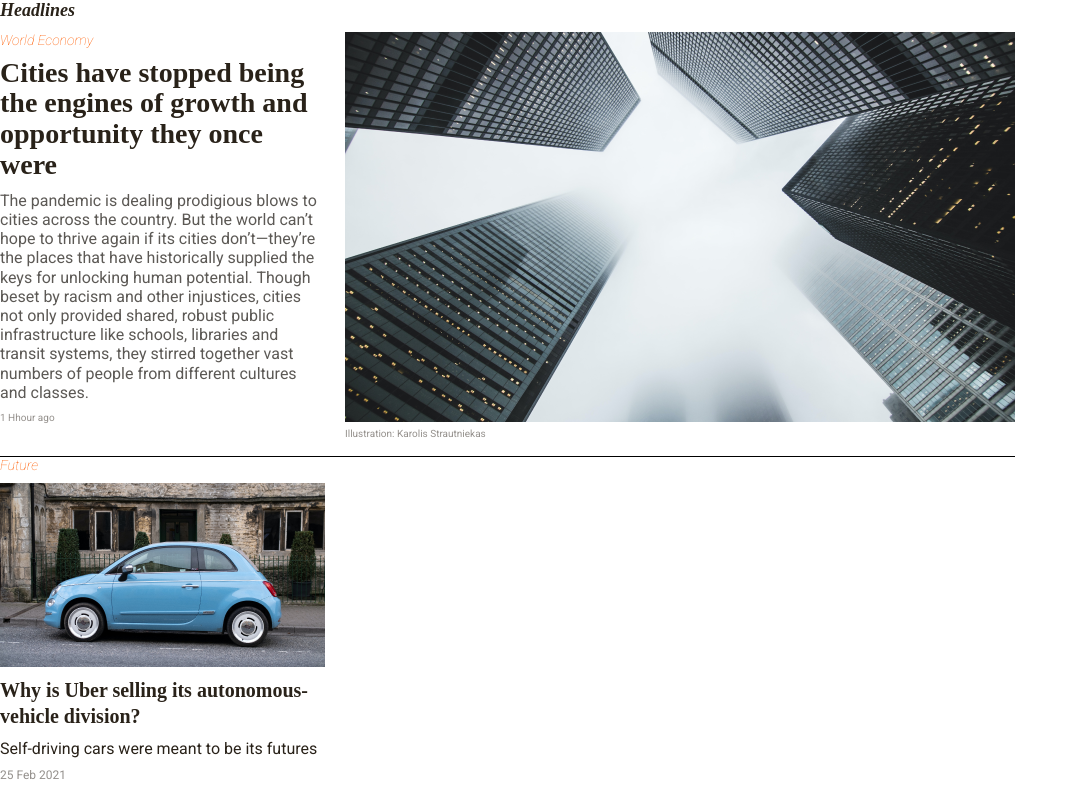
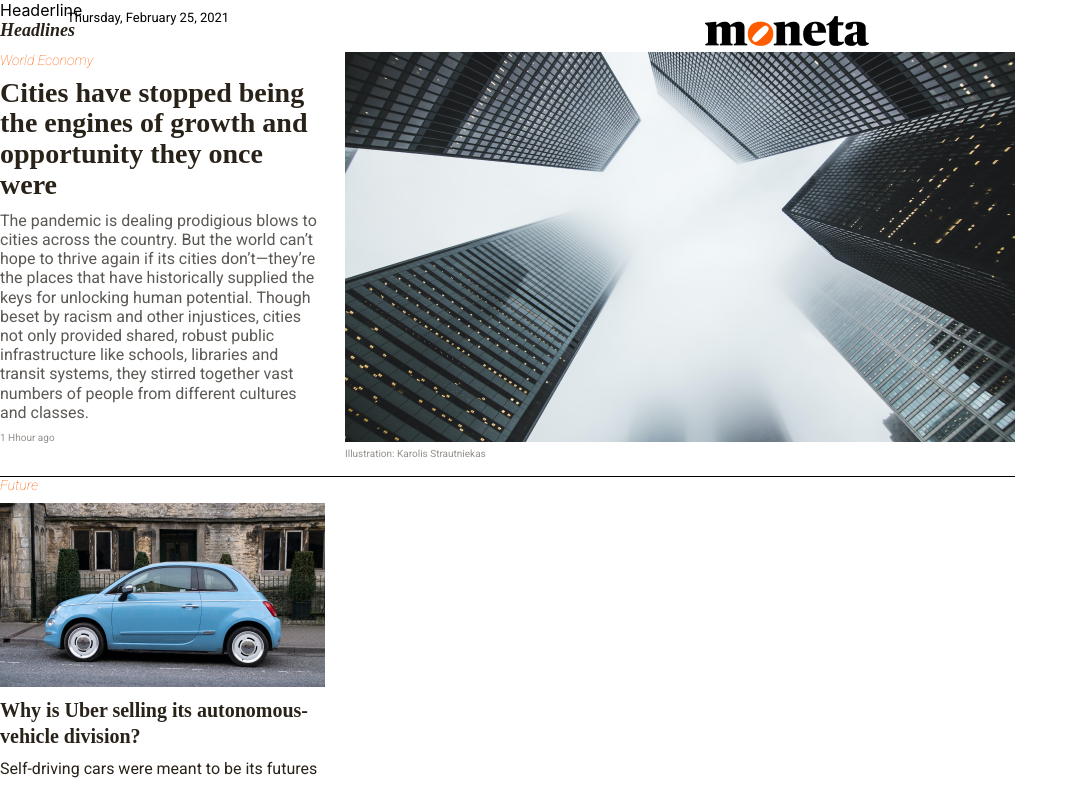
Before and after one commit to Parka/first-project, a React (Create React App) app: page / in a window 1280 px wide. Shown: the top 788 px of the page, without its empty margins (0-1078 px from the left). Built offline with nearby package versions, Linux system fonts and the light colour scheme.

Commit message:
avance header

```diff
--- a/src/App.js
+++ b/src/App.js
@@ -1,3 +1,4 @@
+import Header from "./components/Header";
 import HeadlineCard from "./components/HeadlineCard";
 import SidebarCard from "./components/SidebarCard";
 import VideoCardSmall from "./components/VideoCardSmall";
@@ -6,6 +7,7 @@ import VideoCardSmall from "./components/VideoCardSmall";
 function App() {
   return (
     <div>
+      <Header />
       <HeadlineCard headline="Headlines" tag="World Economy" header="Cities have stopped being the engines of
       growth and opportunity they once were" text="The pandemic is dealing prodigious blows to cities across the country. But the world can’t hope to thrive again if its cities don’t—they’re the places that have historically supplied the keys for unlocking human potential. Though beset by racism and other injustices, cities not only provided shared, robust public infrastructure like schools, libraries and transit systems, they stirred together vast numbers of people from different cultures
       and classes." time="1 Hhour ago" imgfooter="Illustration: Karolis Strautniekas"/>
--- /dev/null
+++ b/src/components/Header/index.js
@@ -0,0 +1,23 @@
+import styles from "./styles.module.css";
+const Header = (props) => {
+    return (
+        // hacer otro div para image , y date
+// necesito hacer otro div que englobe , search,login y button
+        <div className={styles.main} >
+
+            <div className={styles.date}>
+            <div className={styles.image}></div>
+            <span>Thursday, February 25, 2021</span>
+
+            </div>
+            <div className={styles.search}></div>
+            <div className={styles.login}></div>
+            <div className={styles.button}> </div>
+            Headerline
+
+        </div>
+    )
+
+};
+
+export default Header;
--- /dev/null
+++ b/src/components/Header/styles.module.css
@@ -0,0 +1,31 @@
+.image{
+    background-image: url("logodiario.png") ;
+    /* Frame 949 */
+
+
+position: absolute;
+width: 165px;
+height: 44px;
+left: 638px;
+top: 0px;
+
+}
+.date{
+ /* Thursday, February 25, 2021 */
+
+
+position: absolute;
+width: 174px;
+height: 14px;
+left: 67px;
+top: 10px;
+
+font-family: 'Roboto';
+font-style: normal;
+font-weight: 400;
+font-size: 13px;
+line-height: 15px;
+
+color: #000000;
+
+}
```
Also changed, not shown: src/components/Header/logodiario.png (added).
